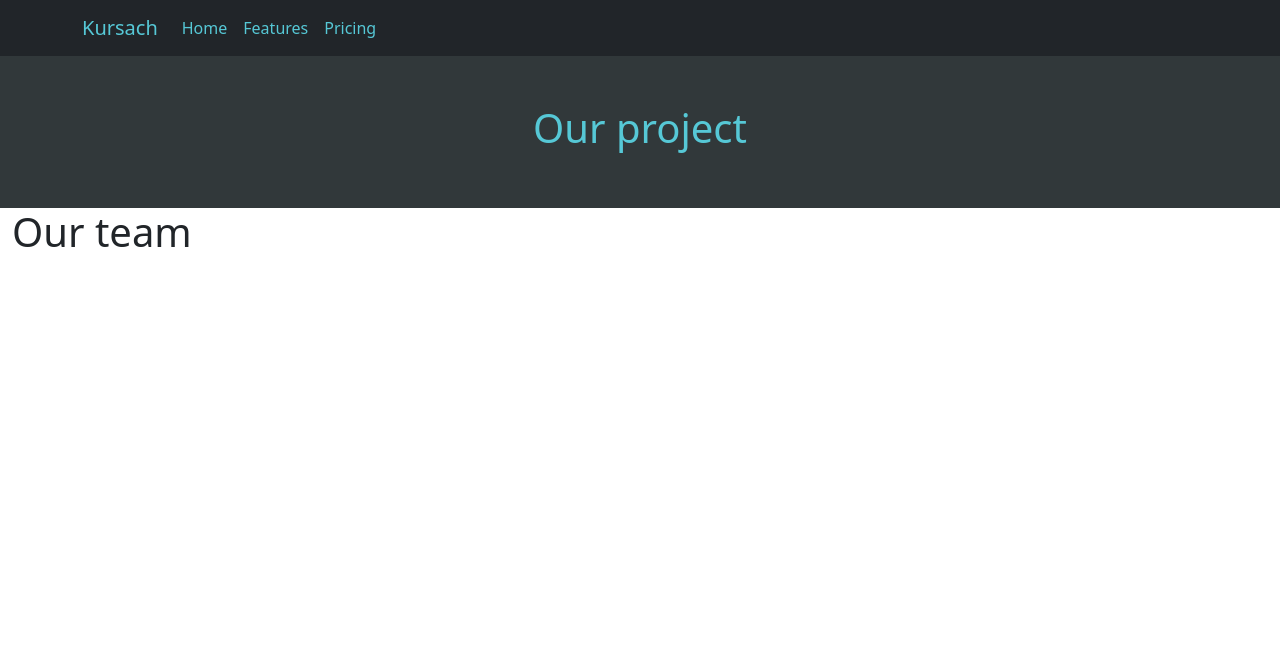
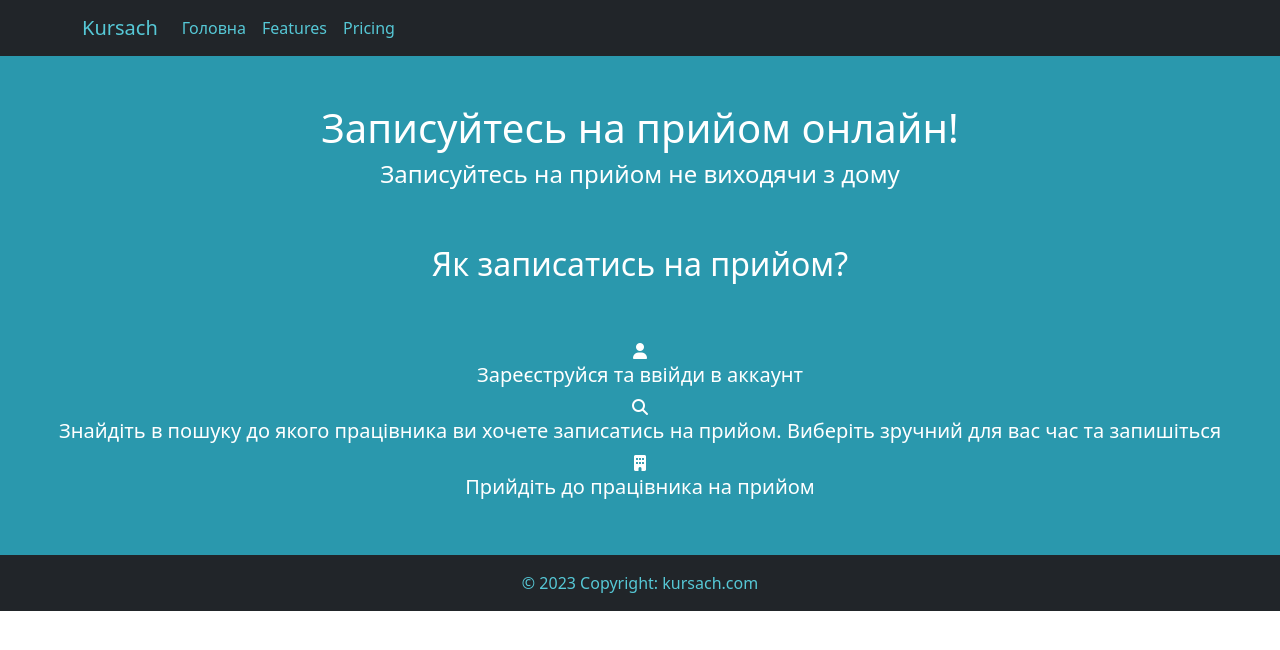
Before and after one commit to Pixel147/kursach, an Angular app: page / in a window 1280 px wide. Shown: the top 650 px of the page. Built offline with nearby package versions, Linux system fonts and the light colour scheme.

Commit message:
html css

```diff
--- a/src/app/app.component.html
+++ b/src/app/app.component.html
@@ -1,13 +1,13 @@
 <nav class="navbar navbar-expand-lg bg-dark text-white">
   <div class="container">
-    <a class="navbar-brand links" href="#">Kursach</a>
+    <a class="navbar-brand links" href="/">Kursach</a>
     <button class="navbar-toggler" type="button" data-bs-toggle="collapse" data-bs-target="#navbarNav" aria-controls="navbarNav" aria-expanded="false" aria-label="Toggle navigation">
       <span class="navbar-toggler-icon"></span>
     </button>
     <div class="collapse navbar-collapse" id="navbarNav">
       <ul class="navbar-nav">
         <li class="nav-item">
-          <a class="nav-link links" href="#">Home</a>
+          <a class="nav-link links" href="/">Головна</a>
         </li>
         <li class="nav-item">
           <a class="nav-link links" href="#">Features</a>
@@ -21,3 +21,9 @@
 </nav>
 
 <router-outlet></router-outlet>
+<footer class="bg-dark text-center white-blue">
+  <div class="text-center p-3">
+    © 2023 Copyright:
+    <a class="white-blue links">kursach.com</a>
+  </div>
+</footer>
--- a/src/app/home/home.component.css
+++ b/src/app/home/home.component.css
@@ -0,0 +1,10 @@
+.home
+{
+  background-color: var(--main-dark-blue);
+  color: white;
+}
+.how-register
+{
+  background-color: var(--main-dark-blue);
+  color: white;
+}
--- a/src/app/home/home.component.html
+++ b/src/app/home/home.component.html
@@ -1,6 +1,28 @@
-<section class="about container-fluid text-center pt-5 pb-5">
-  <h1>Our project</h1>
+<section class="home container-fluid text-center pt-5 pb-5">
+  <h1>Записуйтесь на прийом онлайн!</h1>
+  <h4>Записуйтесь на прийом не виходячи з дому</h4>
 </section>
-<section class="container-fluid">
-  <h1>Our team</h1>
+
+<section class="container-fluid how-register">
+  <h2 class="text-center">Як записатись на прийом?</h2>
+  <div class="row pt-5 pb-5">
+    <div class="col-xxl-4 col-sm-12 ps-5 pe-5">
+      <div class="text-center">
+        <i class="icon fa-solid fa-user"></i>
+        <h5>Зареєструйся та ввійди в аккаунт</h5>
+      </div>
+    </div>
+    <div class="col-xxl-4 col-sm-12 ps-5 pe-5">
+      <div class="text-center">
+        <i class="icon fa-solid fa-magnifying-glass"></i>
+        <h5>Знайдіть в пошуку до якого працівника ви хочете записатись на прийом. Виберіть зручний для вас час та запишіться</h5>
+      </div>
+    </div>
+    <div class="col-xxl-4 col-sm-12 ps-5 pe-5">
+      <div class="text-center">
+        <i class="icon fa-solid fa-building"></i>
+        <h5>Прийдіть до працівника на прийом</h5>
+      </div>
+    </div>
+  </div>
 </section>
--- a/src/index.html
+++ b/src/index.html
@@ -6,6 +6,7 @@
   <base href="/">
   <meta name="viewport" content="width=device-width, initial-scale=1">
   <link rel="icon" type="image/x-icon" href="favicon.ico">
+  <script src="https://kit.fontawesome.com/b569b3a10d.js" crossorigin="anonymous"></script>
 </head>
 <body>
   <app-root></app-root>
--- a/src/styles.css
+++ b/src/styles.css
@@ -15,8 +15,7 @@
   color: white;
   transition: 250ms;
 }
-.about
+.white-blue
 {
-  background-color: var(--main-dark);
   color: var(--main-white-blue);
 }
```
